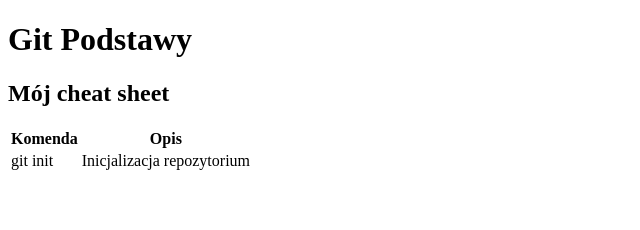
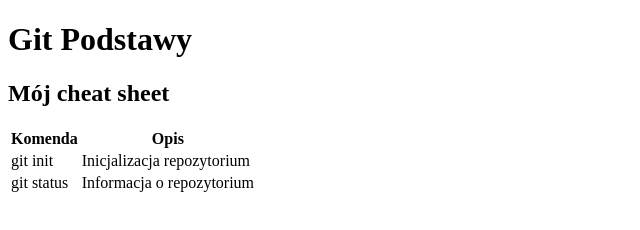
Before and after one commit to WojciechDWis/git_trening_pomeranian, a plain HTML site: page index.html in a window 1280 px wide. Shown: the whole page, without its empty margins (0-640 px from the left). Drawn offline with Linux system fonts and the light colour scheme.

Commit message:
dodano komendę git status

```diff
--- a/index.html
+++ b/index.html
@@ -19,7 +19,10 @@
         <td>git init</td>
         <td>Inicjalizacja repozytorium</td>
     </tr>
-    <tr></tr>
+    <tr>
+        <td>git status</td>
+        <td>Informacja o repozytorium</td>
+    </tr>
   </table>
 </body>
 </html>
```
